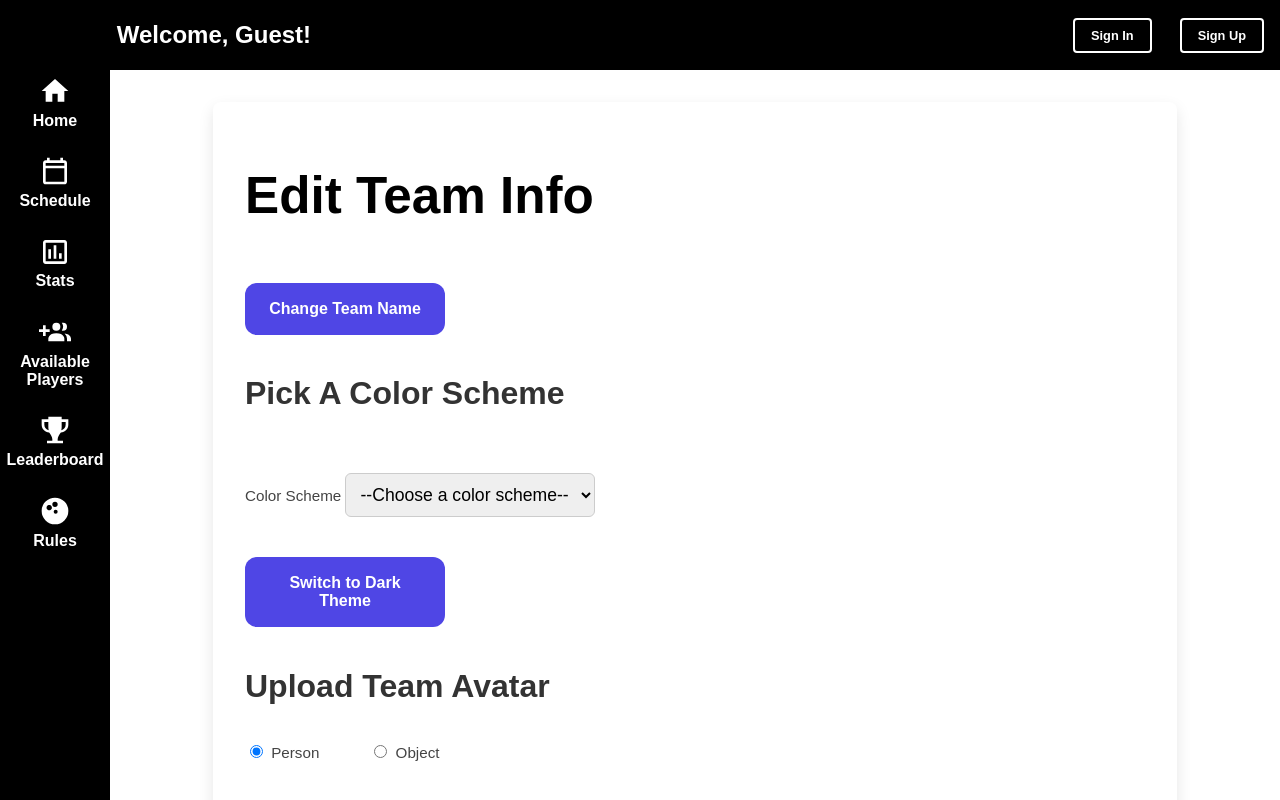
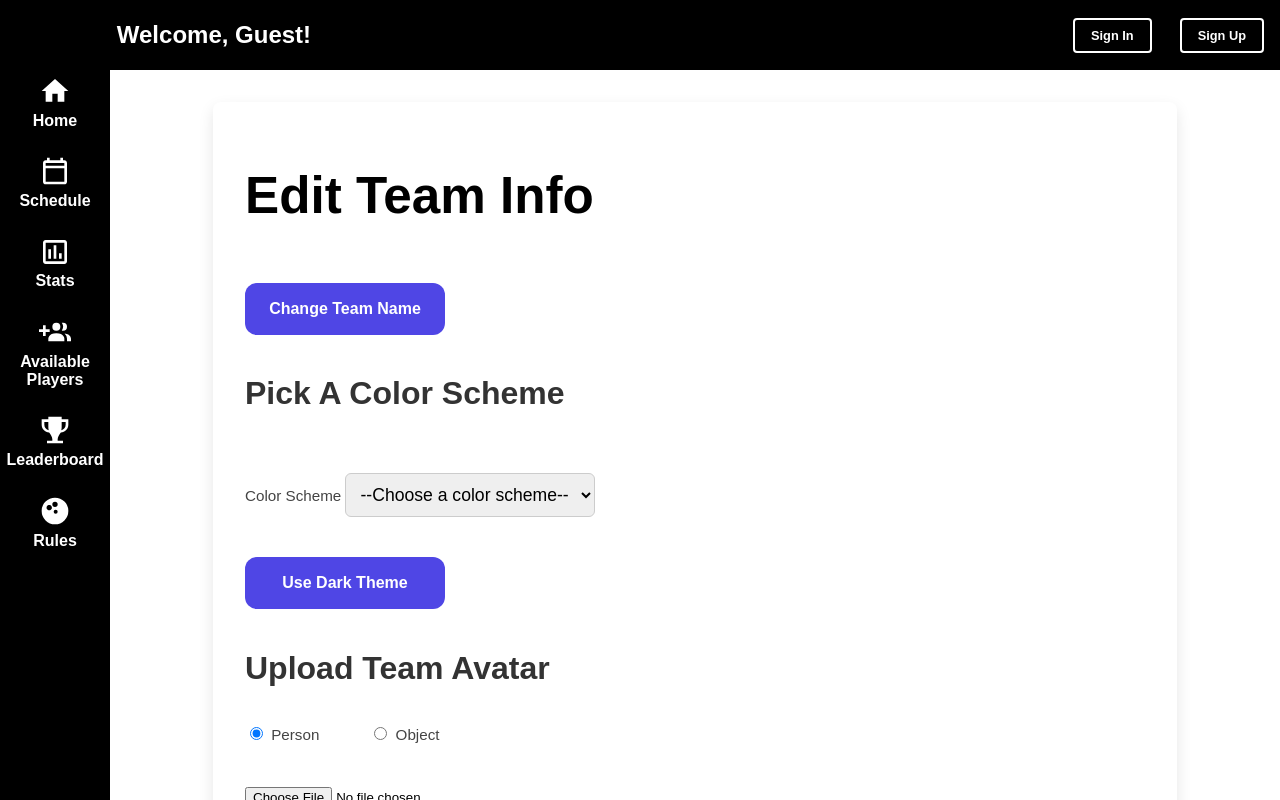
Before and after one commit to bwolfe53144/fantasy_bowling_frontend, a React (Vite) app: page /edit-team in a window 1280 px wide. Built offline with nearby package versions, Linux system fonts and the light colour scheme; no server answers.

Commit message:
Changed light and dark theme button text

```diff
--- a/src/pages/EditInfo.jsx
+++ b/src/pages/EditInfo.jsx
@@ -172,7 +172,7 @@ export default function EditInfo() {
           style={buttonStyle}
           onClick={() => setIsDarkMode(!isDarkMode)}
         >
-          {isDarkMode ? "Switch to Light Theme" : "Switch to Dark Theme"}
+          {isDarkMode ? "Use Light Theme" : "Use Dark Theme"}
         </button>
 
         <h2>Upload Team Avatar</h2>
```
